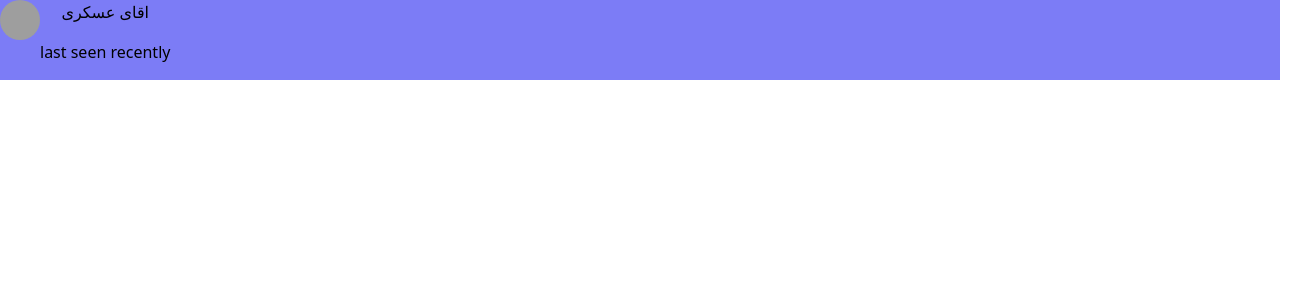
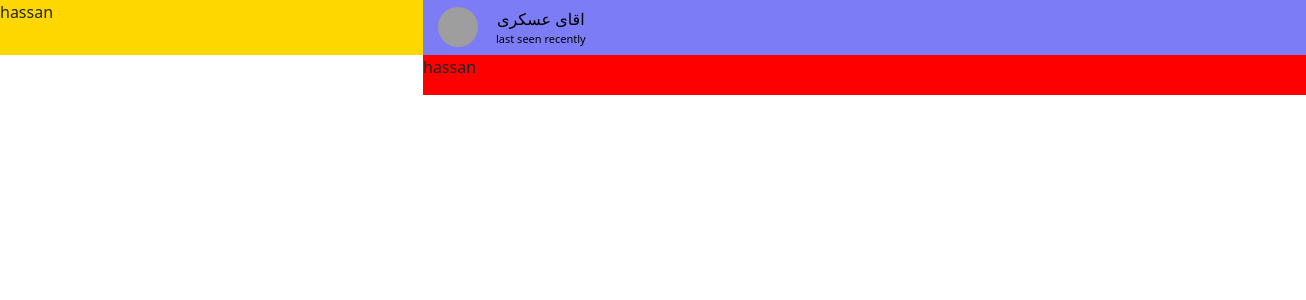
Before and after one commit to hassan7303/webchat, a React (Create React App) app: page /chatPage in a window 1280 px wide. Shown: the top 300 px of the page, 1306 px wide, since content can reach past the window. Built offline with nearby package versions, Linux system fonts and the light colour scheme; grey boxes are pictures that could not be loaded.

Commit message:
add_disply_grid_creat_char

```diff
--- a/src/component/ChatPage/HeaderChat.jsx
+++ b/src/component/ChatPage/HeaderChat.jsx
@@ -5,8 +5,8 @@ function HeaderChat(){
         <>
             <Avatar alt="Avatar" src="./girl-5.jpg" />
             <div className="header_name_user">
-                <p>اقای عسکری</p>
-                <p>last seen recently</p>
+                <p className="data_username_profill">اقای عسکری</p>
+                <p className="date_seen">last seen recently</p>
             </div>
         </>
     )
--- a/src/component/ChatPage/UiChat.jsx
+++ b/src/component/ChatPage/UiChat.jsx
@@ -2,14 +2,20 @@ import HeaderChat from "./HeaderChat";
 import './uichat.css'
 function UiChat(){
     return(
-        <>
+        <div className="container_chat_ui">
             <header className="container_header">
                 <HeaderChat/>
             </header>
             <main>
-
+                <p>hassan</p>
             </main>
-        </>
+            <menu>
+                <p>hassan</p>
+            </menu>
+            <aside>
+                <p>hassan</p>
+            </aside>
+        </div>
     )
 }
 export default UiChat
--- a/src/component/ChatPage/uichat.css
+++ b/src/component/ChatPage/uichat.css
@@ -1,7 +1,12 @@
+
 .container_header{
     background: rgba(41, 41, 241, 0.61);
     display: flex;
     flex-direction: row;
+    gap: 18px;
+    align-items: center;
+    padding: 7px 15px !important;
+    grid-column: 2;
 }
 .header_name_user{
     display: flex;
@@ -9,3 +14,29 @@
     align-items: center;
     color: black;
 }
+.date_seen{
+    position: relative;
+    font-size: 11px;
+    margin: 0 !important;
+}
+.data_username_profill{
+    position: relative;
+    margin: 0 !important;
+}
+.container_chat_ui{
+    display: grid;
+    grid-template-columns: 423px 69vw;
+}
+main{
+    background: red;
+    grid-column: 2;
+}
+menu{
+    background: blue;
+    display: none;
+}
+aside{
+    background: gold;
+    grid-column: 1;
+    grid-row: 1;
+}
```
